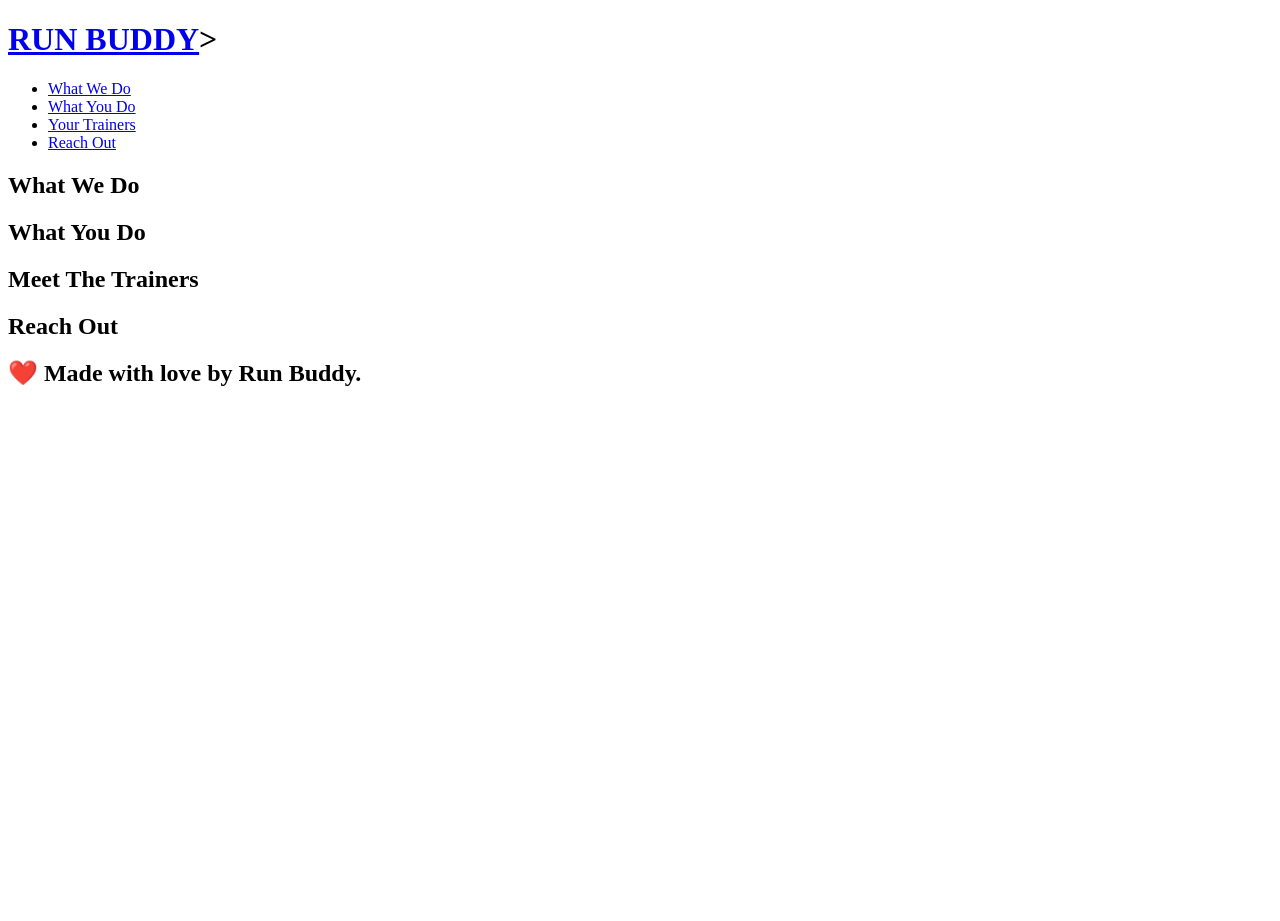
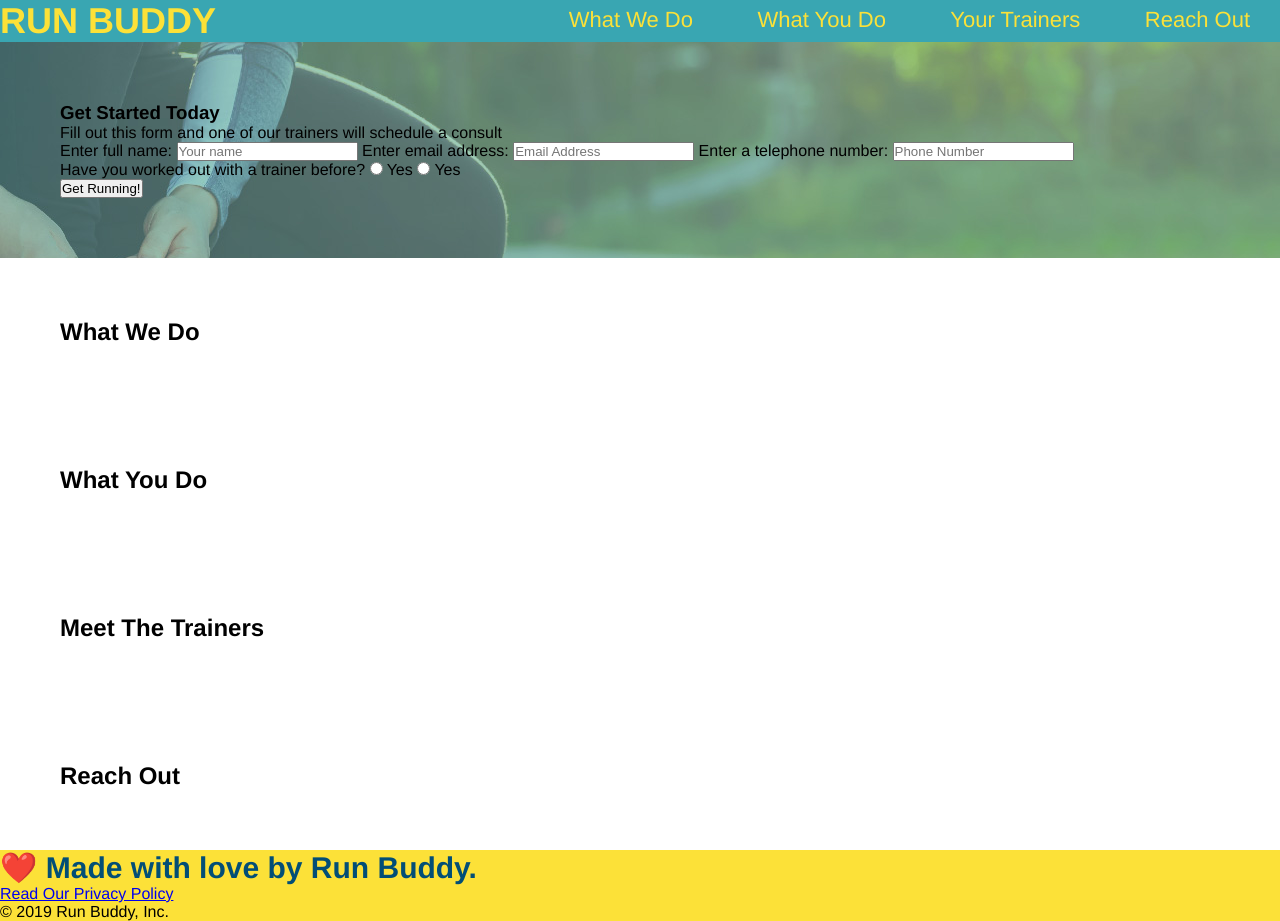
Before and after one commit to KarynE8/run-buddy, a plain HTML site: page index.html in a window 1280 px wide. Before the commit the page ends 800 px from the top, so only its background shows below. Drawn offline with Linux system fonts and the light colour scheme.

Commit message:
Hero in place

```diff
--- a/assets/css/style.css
+++ b/assets/css/style.css
@@ -1,4 +1,68 @@
+* {
+  margin: 0;
+  padding: 0;
+}
+
 body {
   font-family: Helvetica, Arial, sans-serif;
-  background-color: tomato;
 }
+
+/* apply styles to <header> */
+header {
+  padding: 20 px 35 px;
+  background-color: #39a6b2;
+}
+
+header h1 {
+  font-weight: bold;
+  font-size: 36px;
+  color: #fce138;
+  margin: 0;
+  display: inline;
+}
+
+header a {
+  text-decoration: none;
+  color: #fce138;
+}
+
+header nav {
+  float: right;
+  margin: 7px 0;
+}
+
+header nav ul li {
+  display: inline;
+}
+
+header nav ul li a {
+  margin: 0 30px;
+  font-weight: lighter;
+  font-size: 22px;
+}
+
+footer {
+  background: #fce138;
+  width: 100%;
+  padding: 40px 35 px;
+}
+
+footer h2 {
+  display: inline;
+  color: #024e76;
+  font-size: 30px;
+  margin: 0;
+}
+
+section {
+   padding: 60px;
+}
+
+/* Hero Style Start */
+.hero {
+  background-image: url("../images/hero-bg.jpg");
+  height: 600px
+  background-size: cover;
+  background-position: center;
+}
+/* Hero Style End */
--- a/index.html
+++ b/index.html
@@ -3,14 +3,14 @@
     <head>
         <meta charset="UTF-8" />
         <title>Run Buddy</title>
-        <link rel="stylesheet" href="./assets/css/style.css />
+        <link rel="stylesheet" href="./assets/css/style.css" />
     </head>
     <body>
 
     <!-- navigation -->
     <header>
         <h1>
-            <a href="/">RUN BUDDY</a>>
+            <a href="/">RUN BUDDY</a>
             </h1>
         <nav>
             <!-- Unordered list element -->
@@ -34,9 +34,33 @@
     </header>
 
     <!-- hero/jumbotron -->
-    <section>
 
-    </section>
+        <section class="hero">
+            <div>
+                <h3>Get Started Today</h3>
+                <p>Fill out this form and one of our trainers will schedule a consult</p>
+            <!-- Add form element -->
+            <form>
+                <label for="name">Enter full name:</label>
+                <input type="text" placeholder="Your name" name="name" id="name" />
+                <label for="email">Enter email address:</label>
+                <input type="email" placeholder="Email Address" name="email" id="email" />
+                <label for="phone">Enter a telephone number:</label>
+                <input type="tel" placeholder="Phone Number" name="phone" id="phone"/>
+                <p>
+                    Have you worked out with a trainer before?
+                    <input type="radio" name="trainer-confirm" id="trainer-yes" />
+                    <label for="trainer-yes">Yes</label>
+                    <input type="radio" name="trainer-confirm" id="trainer-no" />
+                    <label for="trainer-no">Yes</label>
+                </p>
+                <button type="submit">
+                    Get Running!
+                </button>
+            </form>
+            </div>
+        </section>
+    <!-- End hero -->
 
     <!-- "what we do" section -->
       <section>
@@ -61,6 +85,11 @@
     <!-- footer -->
     <footer>
         <h2>❤️ Made with love by Run Buddy.</h2>
+        <div>
+            <a href="#">Read Our Privacy Policy</a><br />
+            &copy; 2019 Run Buddy, Inc.
+          </div>
     </footer>
+
     </body>
 </html>
```
Also changed, not shown: assets/images/hero-bg.jpg (added).
